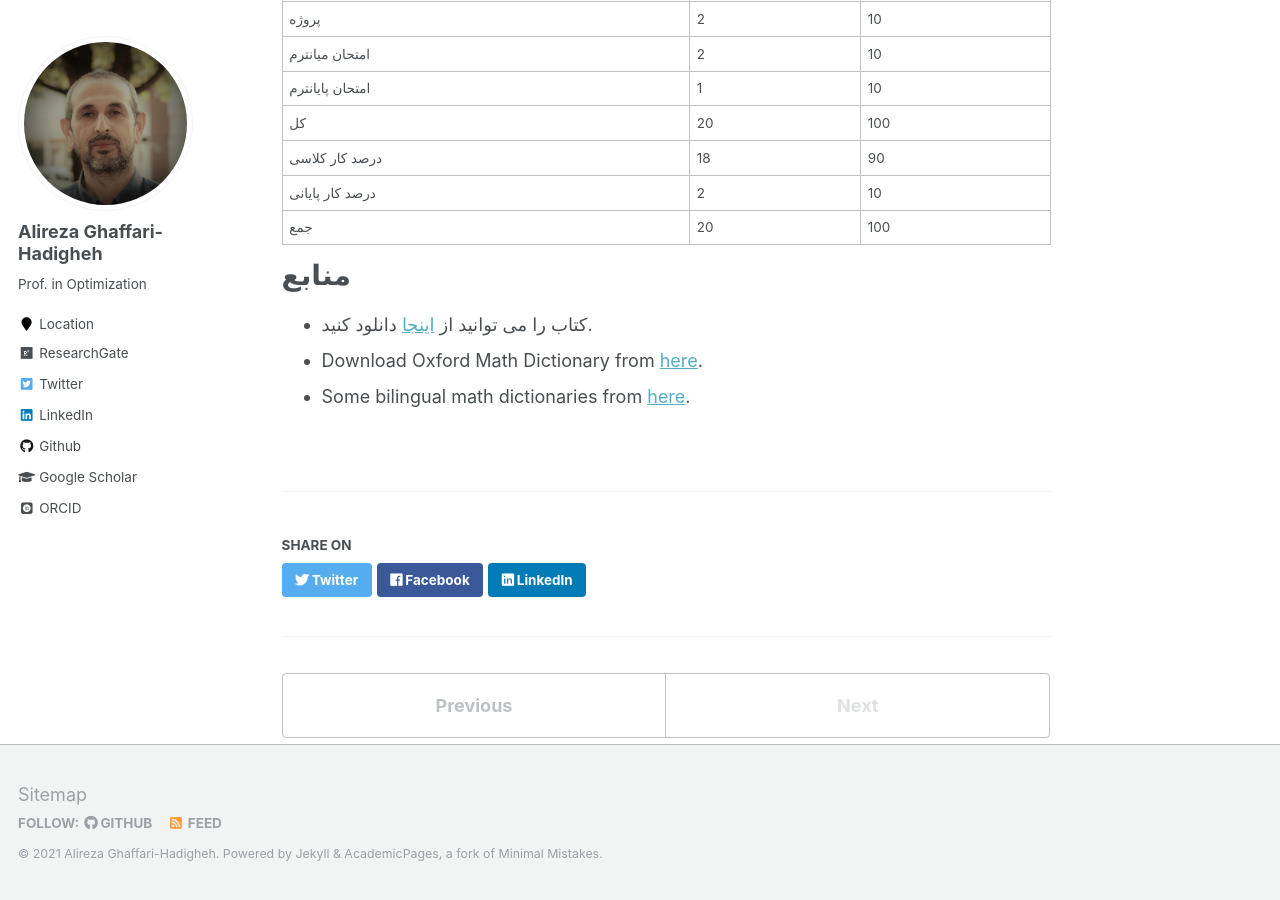
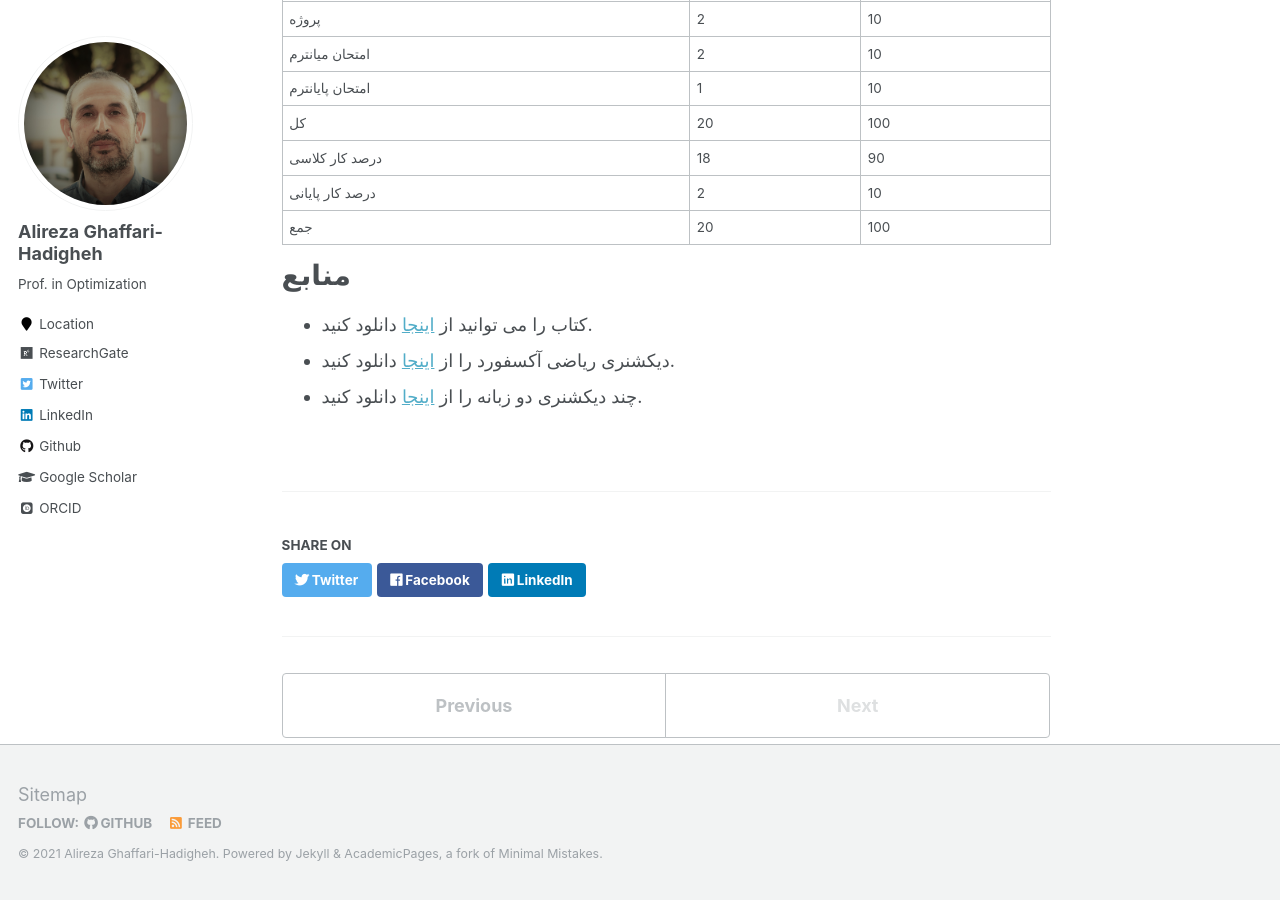
Before and after one commit to Hadigheha/hadigheha.github.io, a Jekyll site: the page built from _teaching/English-for-Mathematical-Texts.md, in a window 1280 px wide and 900 px high, scrolled down 1123 px. Built offline with Jekyll 4.4.1, drawn with Linux system fonts in a browser that asks for light colours; some web fonts are replaced.

Commit message:
Update English-for-Mathematical-Texts.md

```diff
--- a/_teaching/English-for-Mathematical-Texts.md
+++ b/_teaching/English-for-Mathematical-Texts.md
@@ -76,5 +76,7 @@ location: "تبریز-ایران"
 
 * کتاب را می توانید از  [اینجا](Textbooks/Book-02-17-2020.pdf)
 دانلود کنید.
-* Download Oxford Math Dictionary from [here](http://dl.riazisara.ir/download/daneshgahi/book/Oxford-Dictionary-of-Mathematics.rar).
-* Some bilingual math dictionaries from [here](http://mathsci.blogfa.com/post/32).
+* دیکشنری ریاضی آکسفورد را از [اینجا](http://dl.riazisara.ir/download/daneshgahi/book/Oxford-Dictionary-of-Mathematics.rar)
+دانلود کنید.
+* چند دیکشنری  دو زبانه را از  [اینجا](http://mathsci.blogfa.com/post/32)
+دانلود کنید.
```
